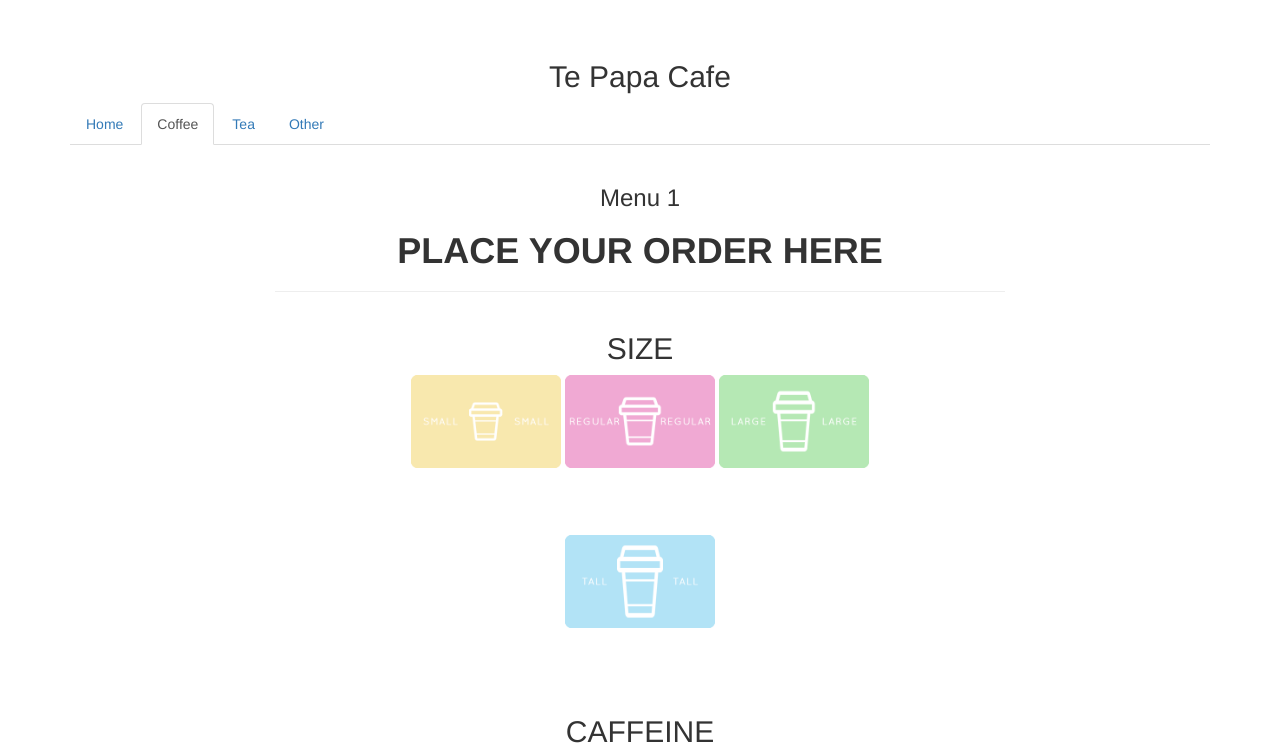
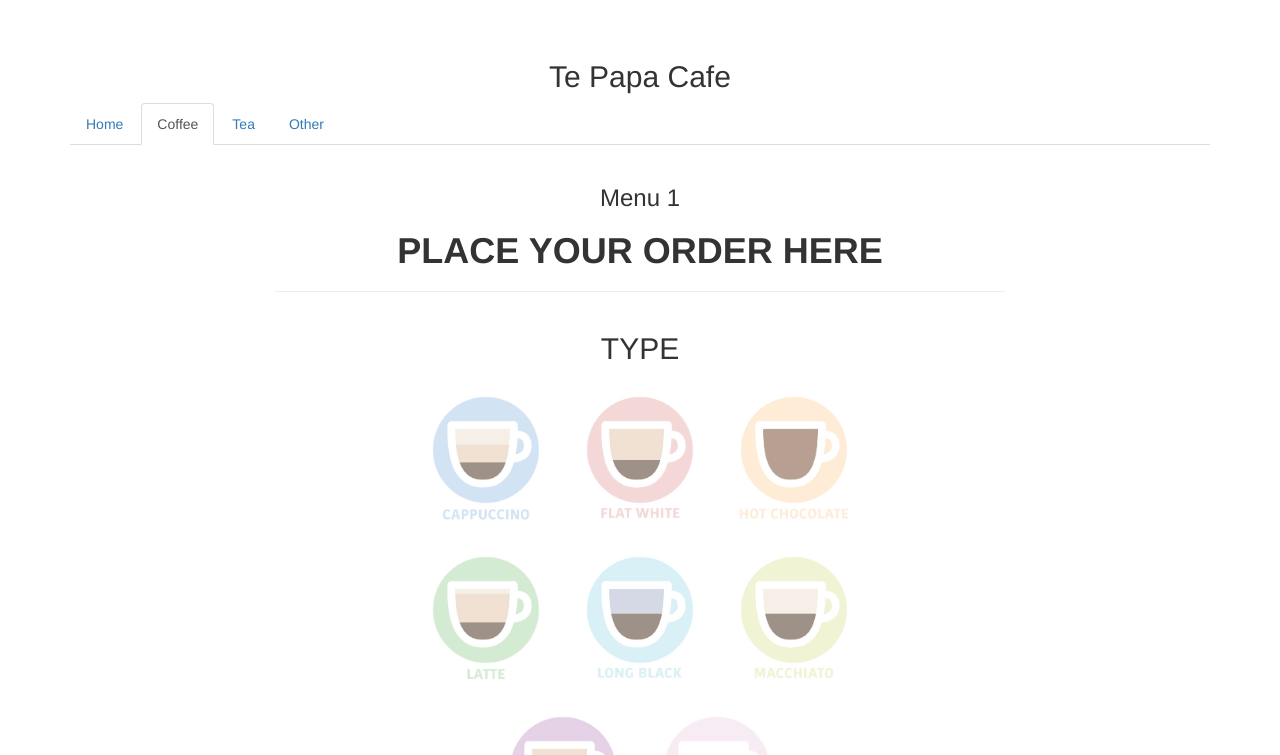
Before and after one commit to chrisenta/MDDN352P3, a plain HTML site: page Customer/index.html in a window 1280 px wide. Both pictures are taken after a click on the link "Coffee". Shown: the top 755 px of the page. Drawn offline with nearby package versions, Linux system fonts and the light colour scheme; no server answers.

Commit message:
Implementing Ashleigh's Icons

```diff
--- a/Customer/css/main.css
+++ b/Customer/css/main.css
@@ -40,6 +40,15 @@ input[type=button] {
        -moz-appearance:none;
             appearance:none;
 }
+
+.cap{background-image:url(../images/cappuccino.png);}
+.flat{background-image:url(../images/flatwhite.png);}
+.hot{background-image:url(../images/hotchoc.png);}
+.latte{background-image:url(../images/latte.png);}
+.longb{background-image:url(../images/longblack.png);}
+.macc{background-image:url(../images/macchiato.png);}
+.mocha{background-image:url(../images/mochaccino.png);}
+.shortb{background-image:url(../images/shortblack.png);}
 
 .orangejuice{background-image:url(../images/orangejuice.png);}
 .cranberryjuice{background-image:url(../images/cranberryjuice.png);}
--- a/Customer/index.html
+++ b/Customer/index.html
@@ -35,6 +35,24 @@
         <h3>Menu 1</h3>
             <h1><strong>PLACE YOUR ORDER HERE</strong></h1><hr>
             <div class="radio-selector">
+                <h2>TYPE</h2>
+                    <input type="radio" name="type" value="cap" id="cap">
+                    <label class="radio-img cap" for="cap"></label>
+                    <input type="radio" name="type" value="flat" id="flat">
+                    <label class="radio-img flat" for="flat"></label>
+                    <input type="radio" name="type" value="hot" id="hot">
+                    <label class="radio-img hot" for="hot"></label>
+                    <input type="radio" name="type" value="latte" id="latte">
+                    <label class="radio-img latte" for="latte"></label>
+                    <input type="radio" name="type" value="longb" id="longb">
+                    <label class="radio-img longb" for="longb"></label>
+                    <input type="radio" name="type" value="macc" id="macc">
+                    <label class="radio-img macc" for="macc"></label>
+                    <input type="radio" name="type" value="mocha" id="mocha">
+                    <label class="radio-img mocha" for="mocha"></label>
+                    <input type="radio" name="type" value="shortb" id="shortb">
+                    <label class="radio-img shortb" for="shortb"></label>
+
                 <h2>SIZE</h2>
                     <input type="radio" name="size" value="small" id="small">
                     <label class="radio-img small" for="small"></label>
```
Also changed, not shown: Customer/images/cappuccino.png (added), Customer/images/flatwhite.png (added), Customer/images/hotchoc.png (added), Customer/images/latte.png (added), Customer/images/longblack.png (added), Customer/images/macchiato.png (added), Customer/images/mochaccino.png (added), Customer/images/shortblack.png (added).
